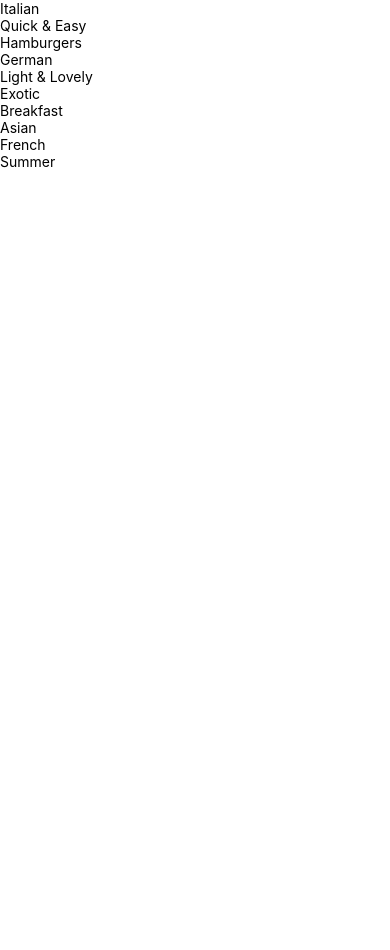
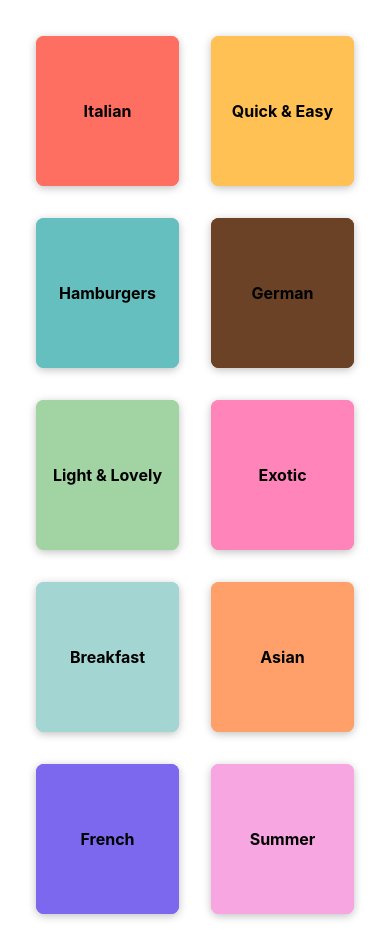
Before and after one commit to Arjesh1/Cook-Guide-React-Native, a React Native app: screen / in a window 390 px wide. Before the commit the page ends 844 px from the top, so only its background shows below. Built offline with nearby package versions, Linux system fonts and the light colour scheme.

Commit message:
design: Category screen designed with custom pressable card

```diff
--- a/app.json
+++ b/app.json
@@ -5,6 +5,7 @@
     "version": "1.0.0",
     "orientation": "portrait",
     "icon": "./assets/icon.png",
+    "backgroundColor": "#f5f5dc",
     "userInterfaceStyle": "light",
     "splash": {
       "image": "./assets/splash.png",
--- a/src/components/CategoryGridTile.js
+++ b/src/components/CategoryGridTile.js
@@ -1,11 +1,11 @@
-import { Pressable, Text, View } from "react-native"
+import { Pressable, Text, View, StyleSheet, Platform } from "react-native"
 
 const CategoryGridTile = ({title, color}) => {
   return (
-    <View>
-        <Pressable>
-            <View>
-                <Text>
+    <View style={[styles.main, {backgroundColor: color}]}>
+        <Pressable style={({pressed})=>[styles.button, pressed? styles.buttonPressed: null]} android_ripple={{color: '#ccc'}} >
+            <View style={[styles.itemContainer, , {backgroundColor: color}]}>
+                <Text style={styles.title}>
                     {title}
                 </Text>
             </View>
@@ -15,3 +15,38 @@ const CategoryGridTile = ({title, color}) => {
 }
 
 export default CategoryGridTile
+
+const styles = StyleSheet.create({
+  main:{
+    flex: 1,
+    margin: 16,
+    height: 150,
+    borderRadius: 8,
+    elevation: 4,
+    backgroundColor: 'white',
+    shadowColor: 'black',
+    shadowOpacity: 0.25,
+    shadowOffset: {width:0, height: 2},
+    shadowRadius: 8,
+    overflow: Platform.OS === 'android'? 'hidden' : 'visible',
+  },
+  button:{
+    flex: 1,
+
+  },
+  buttonPressed:{
+    opacity: 0.15,
+    borderRadius: 8
+  },
+  itemContainer:{
+    flex: 1,
+    padding: 16,
+    borderRadius: 8,
+    justifyContent: 'center',
+    alignItems: 'center'
+  },
+  title:{
+    fontWeight: 'bold',
+    fontSize: 16
+  },
+})
--- a/src/screens/CategoriesScreen.js
+++ b/src/screens/CategoriesScreen.js
@@ -1,4 +1,4 @@
-import { View, FlatList } from 'react-native'
+import { View, FlatList, StyleSheet } from 'react-native'
 import {CATEGORIES} from '../../data/dummyData'
 import CategoryGridTile from '../components/CategoryGridTile'
 
@@ -9,11 +9,18 @@ const renderCategoryItem = (itemData)=> {
 const CategoriesScreen = () => {
 
   return (
-    <FlatList data={CATEGORIES} keyExtractor={(item) => item.id} renderItem={renderCategoryItem}>
-
-
-    </FlatList>
+    <View style={styles.mainContainer}>
+      <FlatList data={CATEGORIES} keyExtractor={(item) => item.id} renderItem={renderCategoryItem} numColumns={2}/>
+    </View>
   )
 }
 
 export default CategoriesScreen
+
+const styles = StyleSheet.create({
+    mainContainer: {
+        // flex: 1,
+        // alignItems: 'center',
+        padding: 20
+    }
+})
```
